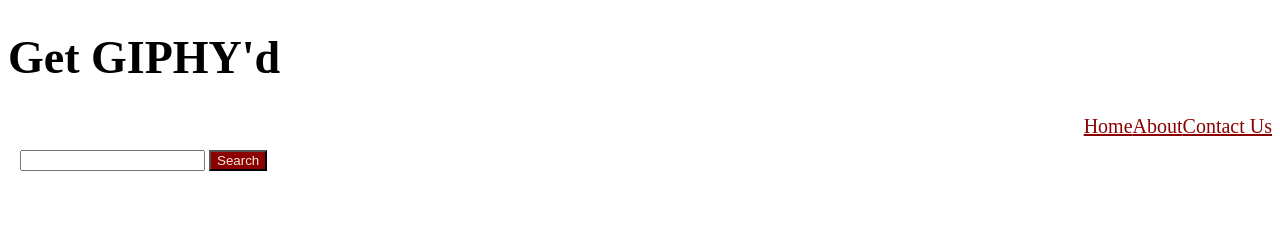
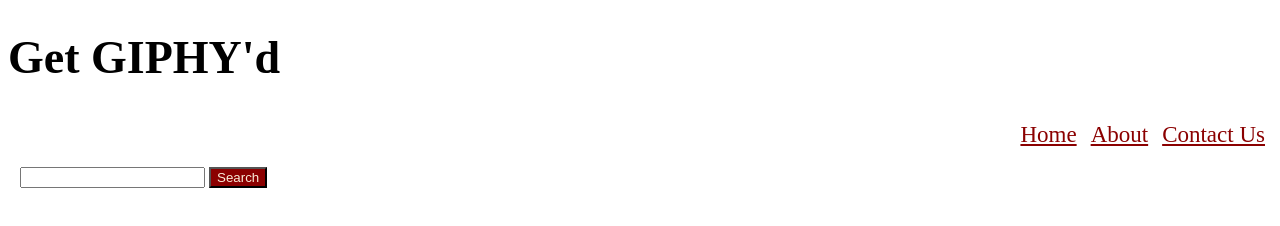
Before and after one commit to JayBrashear/GIF_Search_Website, a website: page HTML/index.html in a window 1280 px wide. Drawn offline with nearby package versions, Linux system fonts and the light colour scheme; a web font is replaced by a local one.

Commit message:
Added @media option to CSS file

```diff
--- a/CSS/style.css
+++ b/CSS/style.css
@@ -1,26 +1,103 @@
-body{
+/*@media (max-width: 320px) {
+    body{
     font-family: 'Caprasimo', italic;
+}
+
+header{
+    background-color: white;
 }
 h1{
     font-size: 46px;
 }
 
 a{
-    font-size: 20px;
+    font-size: 23px;
+    margin: 5px;
+    padding: 2px;
 }
+
 a:link{
     color: darkred;
 }
+
 a:visited{
     color: black;
 }
+
 a:hover{
     color: darkred
 }
+
 #submit {
     background-color: darkred;
     color: antiquewhite;
 }
+
+#submit:hover{
+    color: darkred;
+    background-color: antiquewhite;
+}
+.NavBar{
+    display:grid;
+    justify-content:center;
+    flex-wrap:wrap;
+}
+
+.searchBar{
+    margin: 10px;
+    padding: 2px;
+}
+
+#GIFresults{
+    display: flex;
+    justify-content: space-around;
+    flex-wrap: wrap;
+}
+
+#GIFresults img{
+    margin: 5px;
+    max-height: 200px;
+    border-color: black;
+    border: 2px;
+}
+}
+*/
+
+
+body{
+    font-family: 'Caprasimo', italic;
+}
+
+header{
+    background-color: white;
+}
+h1{
+    font-size: 46px;
+}
+
+a{
+    font-size: 23px;
+    margin: 5px;
+    padding: 2px;
+}
+
+a:link{
+    color: darkred;
+}
+
+a:visited{
+    color: black;
+}
+
+a:hover{
+    color: darkred
+}
+
+#submit {
+    background-color: darkred;
+    color: antiquewhite;
+}
+
 #submit:hover{
     color: darkred;
     background-color: antiquewhite;
@@ -31,15 +108,18 @@
     justify-content:flex-end;
     flex-wrap: wrap;
 }
+
 .searchBar{
     margin: 10px;
     padding: 2px;
 }
+
 #GIFresults{
     display: flex;
     justify-content: space-around;
     flex-wrap: wrap;
 }
+
 #GIFresults img{
     margin: 5px;
     max-height: 200px;
--- a/HTML/index.html
+++ b/HTML/index.html
@@ -13,22 +13,18 @@
     <header class = "header">
         <H1 id="Home">Get GIPHY'd</H1>
         <nav class = "NavBar">
-            <span class="NavLinks">
             <a href="#Home">Home</a>
-            </span>
-            <span class="NavLinks">
             <a href="#About">About</a>
-            </span>
-
             <a href="#Contact">Contact Us</a>
-            </span>
         </nav>
-    </header>
         <div class = "searchBar">
             <input id = "search" type="search"/>
             <button id = "submit" class = "button">Search</button>
         </div>
+    </header>
+    <div>
     <section id = "GIFresults"> </section>
+    </div>
 <script src="//ajax.googleapis.com/ajax/libs/jquery/1.9.1/jquery.min.js"></script>
 <script src="../JavaScript/main.js"></script>
 </body>
```
Lines whose indentation alone changed are shown as unchanged.
